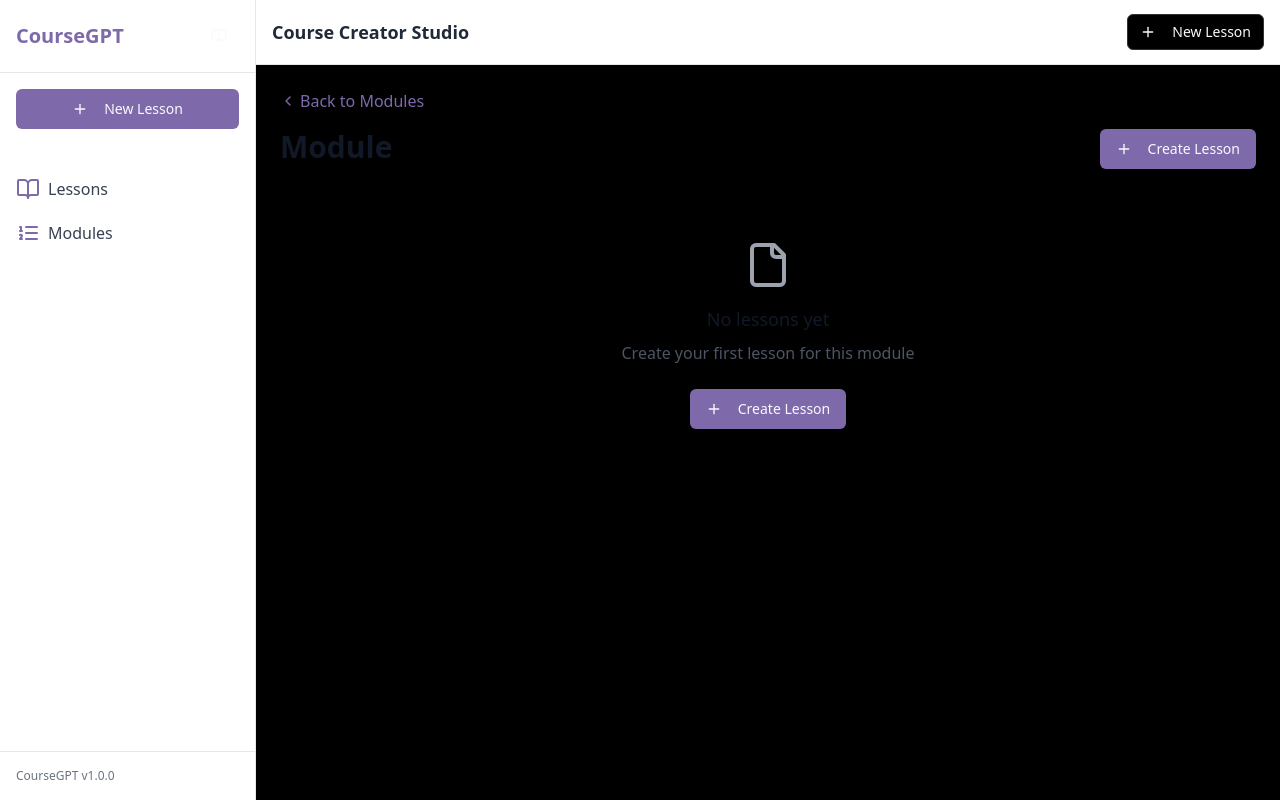
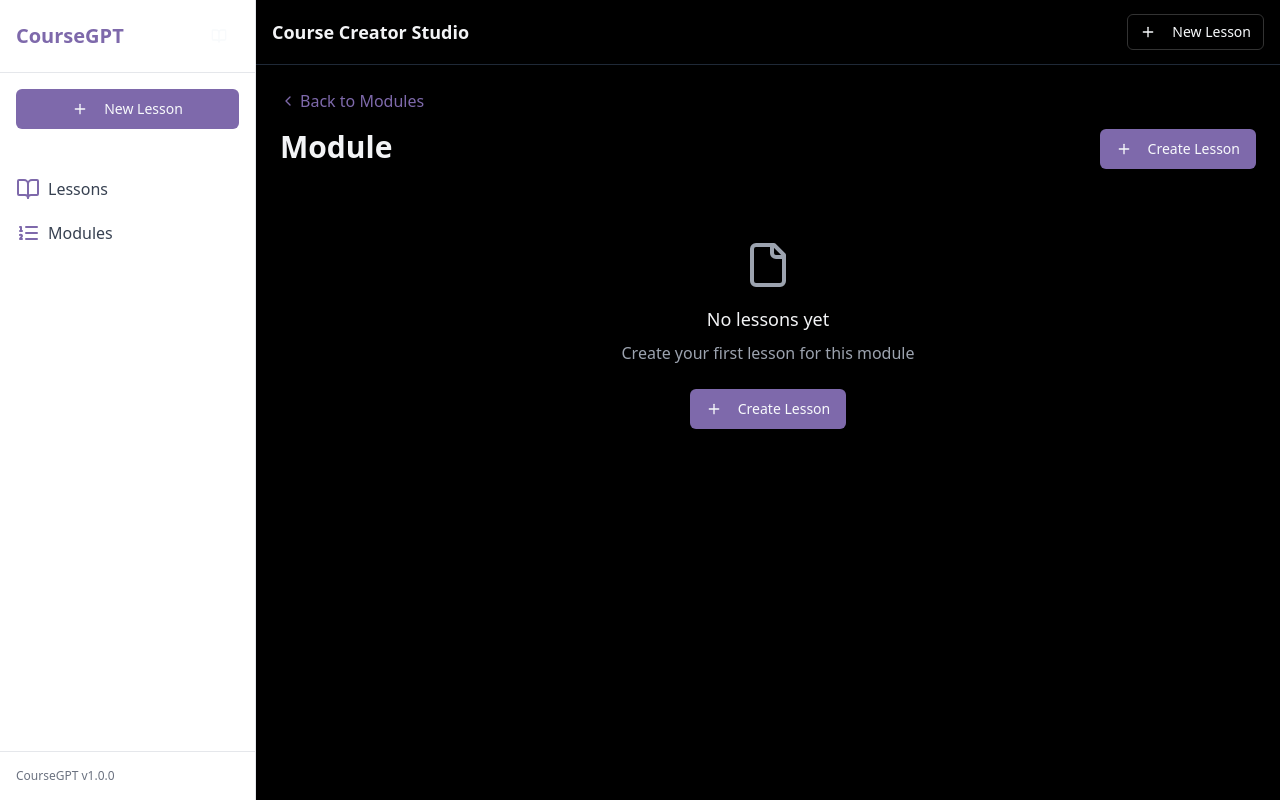
Before and after one commit to lavanyanagasri/smart-course-studio, a React (Vite) app: page /modules/1/lessons in a window 1280 px wide. Built offline with nearby package versions, Linux system fonts and the light colour scheme.

Commit message:
feat: Implement dark mode and lesson display
This commit adds dark mode styling to the application and integrates lesson display within the modules section.

```diff
--- a/src/components/layout/Navbar.tsx
+++ b/src/components/layout/Navbar.tsx
@@ -10,10 +10,10 @@ export const Navbar = () => {
   const navigate = useNavigate();
 
   return (
-    <header className="bg-white border-b border-gray-200">
+    <header className="bg-black border-b border-gray-800">
       <div className="h-16 px-4 flex items-center justify-between">
         <div className="flex items-center">
-          <h2 className="text-lg font-semibold text-gray-800">Course Creator Studio</h2>
+          <h2 className="text-lg font-semibold text-gray-100">Course Creator Studio</h2>
         </div>
         <div className="flex items-center space-x-2">
           <Button
--- a/src/pages/ModuleLessons.tsx
+++ b/src/pages/ModuleLessons.tsx
@@ -1,4 +1,3 @@
-
 import React, { useState, useEffect } from 'react';
 import { MainLayout } from '@/components/layout/MainLayout';
 import { Link, useParams, useNavigate } from 'react-router-dom';
@@ -97,6 +96,12 @@ const ModuleLessons = () => {
     }
   };
 
+  const handleCreateLessonForModule = () => {
+    if (moduleId) {
+      navigate(`/create-lesson?moduleId=${moduleId}`);
+    }
+  };
+
   return (
     <MainLayout>
       <div className="animate-fade-in">
@@ -106,12 +111,12 @@ const ModuleLessons = () => {
           </Link>
           <div className="flex items-center justify-between">
             <div>
-              <h1 className="text-3xl font-bold text-gray-900">{module?.title || "Module"}</h1>
-              <p className="text-gray-600 mt-1">{module?.description}</p>
+              <h1 className="text-3xl font-bold text-gray-100">{module?.title || "Module"}</h1>
+              <p className="text-gray-400 mt-1">{module?.description}</p>
             </div>
             <Button
               className="bg-coursegpt-purple hover:bg-coursegpt-purple-dark"
-              onClick={() => navigate(`/create-lesson?moduleId=${moduleId}`)}
+              onClick={handleCreateLessonForModule}
             >
               <Plus className="h-4 w-4 mr-2" />
               Create Lesson
@@ -122,11 +127,11 @@ const ModuleLessons = () => {
         {lessons.length === 0 ? (
           <div className="text-center py-12">
             <File className="h-12 w-12 mx-auto text-gray-400 mb-4" />
-            <h3 className="text-lg font-medium text-gray-900 mb-2">No lessons yet</h3>
-            <p className="text-gray-600 mb-6">Create your first lesson for this module</p>
+            <h3 className="text-lg font-medium text-gray-100 mb-2">No lessons yet</h3>
+            <p className="text-gray-400 mb-6">Create your first lesson for this module</p>
             <Button
               className="bg-coursegpt-purple hover:bg-coursegpt-purple-dark"
-              onClick={() => navigate(`/create-lesson?moduleId=${moduleId}`)}
+              onClick={handleCreateLessonForModule}
             >
               <Plus className="h-4 w-4 mr-2" />
               Create Lesson
@@ -135,26 +140,26 @@ const ModuleLessons = () => {
         ) : (
           <div className="grid grid-cols-1 md:grid-cols-2 lg:grid-cols-3 gap-6">
             {lessons.map((lesson) => (
-              <Card key={lesson.id}>
+              <Card key={lesson.id} className="bg-secondary border-gray-800">
                 <CardHeader>
                   <CardTitle>{lesson.title}</CardTitle>
                 </CardHeader>
                 <CardContent>
-                  <p className="text-gray-600">{lesson.topic}</p>
+                  <p className="text-gray-400">{lesson.topic}</p>
                 </CardContent>
-                <CardFooter className="flex justify-between border-t pt-4">
+                <CardFooter className="flex justify-between border-t border-gray-800 pt-4">
                   <div className="flex gap-2">
                     <Button
                       variant="ghost"
                       size="sm"
-                      className="text-gray-600"
+                      className="text-gray-300"
                       onClick={() => navigate(`/edit-lesson/${lesson.id}`)}
                     >
                       <Edit className="h-4 w-4 mr-1" /> Edit
                     </Button>
                     <AlertDialog>
                       <AlertDialogTrigger asChild>
-                        <Button variant="ghost" size="sm" className="text-red-600">
+                        <Button variant="ghost" size="sm" className="text-red-400">
                           <Trash2 className="h-4 w-4 mr-1" /> Delete
                         </Button>
                       </AlertDialogTrigger>
```
